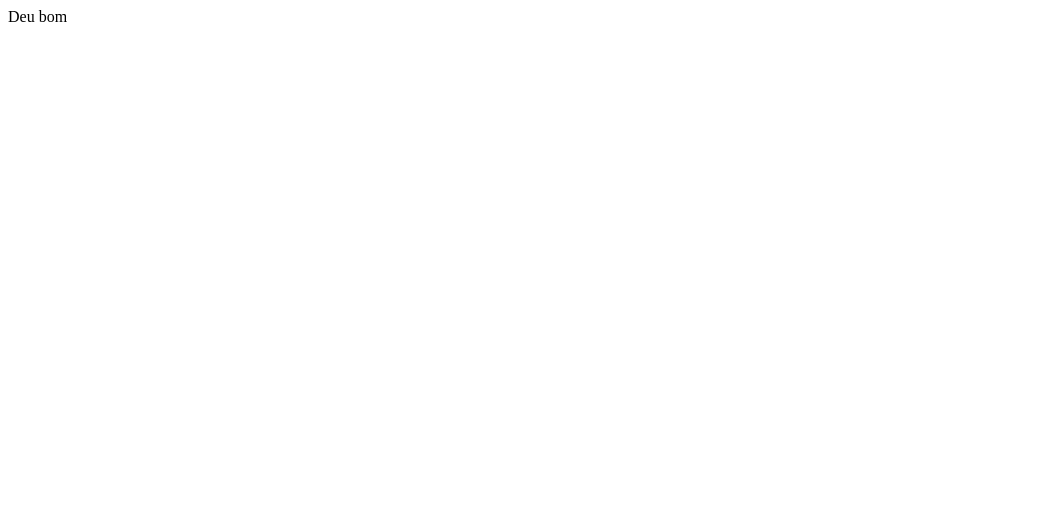
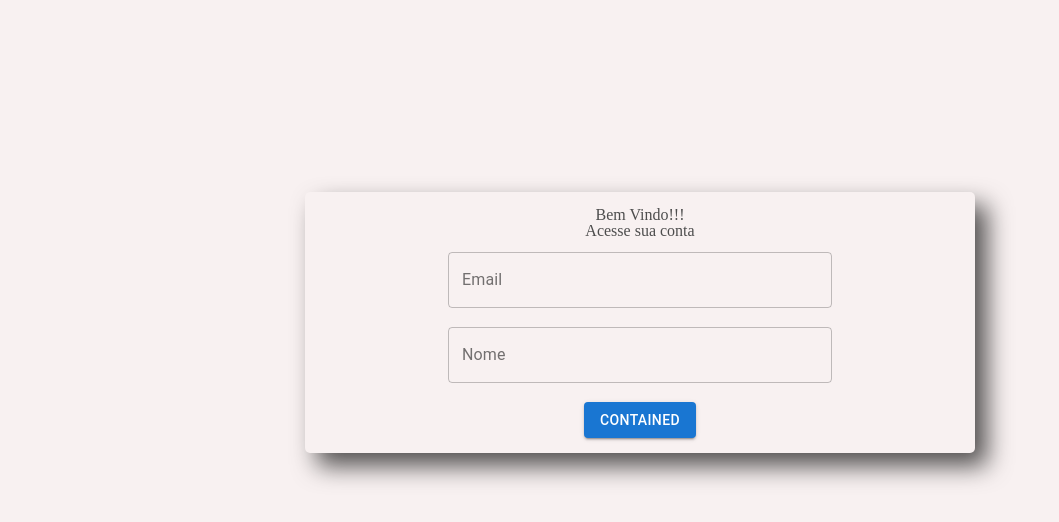
Before and after one commit to Dream-House-Grupo-9/Dream-House-web, a React (Create React App) app in the folder dream-house/: page / in a window 1280 px wide. Shown: the top 522 px of the page, without its empty margins (0-1059 px from the left). Built offline with nearby package versions, Linux system fonts and the light colour scheme.

Commit message:
Feature: importação da lib MUI, criação dos componentes do login

```diff
--- a/dream-house/package.json
+++ b/dream-house/package.json
@@ -3,6 +3,12 @@
   "version": "0.1.0",
   "private": true,
   "dependencies": {
+    "@emotion/react": "^11.9.0",
+    "@emotion/styled": "^11.8.1",
+    "@material-ui/core": "^4.12.4",
+    "@material/textfield": "^13.0.0",
+    "@mui/icons-material": "^5.6.0",
+    "@mui/material": "^5.6.0",
     "@testing-library/jest-dom": "^5.16.4",
     "@testing-library/react": "^12.1.4",
     "@testing-library/user-event": "^13.5.0",
--- a/dream-house/src/App.js
+++ b/dream-house/src/App.js
@@ -1,10 +1,13 @@
-
 import React from "react";
+import Login from "./pages/Login.jsx"
+import TextField from '@mui/material/TextField';
+import './styles/styles.css';
+import './styles/reset.css';
 
 function App() {
   return (
     <>
-      Deu bom
+      <Login/>
     </>
   );
 }
--- /dev/null
+++ b/dream-house/src/components/Box.jsx
@@ -0,0 +1,26 @@
+import React from "react";
+import TextField from "@material-ui/core/TextField";
+import Button from '@mui/material/Button';
+
+//Esse componente box vai servir como uma casca
+//Vc pode preencher ele com conteudo
+function Input(props) {
+    return (
+        <>
+            <div className="box">
+                <div className="text-container">
+                    <h1>Bem Vindo!!!</h1>
+                    <h3>Acesse sua conta</h3>
+                </div>
+                <div className="input-container">
+                    <TextField id="outlined-basic" className="dh-input" label="Email" variant="outlined" />
+                    <TextField id="outlined-basic" className="dh-input" label="Nome" variant="outlined" />
+                    <br />
+                    <Button className="dh-btn" variant="contained">Contained</Button>
+                </div>
+            </div>
+        </>
+    );
+}
+
+export default Input;
--- /dev/null
+++ b/dream-house/src/pages/Login.jsx
@@ -0,0 +1,13 @@
+import React, { useState } from "react";
+import Box from "../components/Box";
+import TextField from '@mui/material/TextField';
+
+function Login() {
+    return (
+        <>
+            <Box />
+        </>
+    );
+}
+
+export default Login;
--- /dev/null
+++ b/dream-house/src/styles/reset.css
@@ -0,0 +1,43 @@
+html, body, div, span, applet, object, iframe,
+h1, h2, h3, h4, h5, h6, p, blockquote, pre,
+a, abbr, acronym, address, big, cite, code,
+del, dfn, em, img, ins, kbd, q, s, samp,
+small, strike, b, sub, sup, tt, var,
+b, u, i, center,
+dl, dt, dd, ol, ul, li,
+fieldset, form, label, legend,
+table, caption, tbody, tfoot, thead, tr, th, td,
+article, aside, canvas, details, embed,
+figure, figcaption, footer, header, hgroup,
+menu, nav, output, ruby, section, summary,
+time, mark, audio, video {
+	margin: 0;
+	padding: 0;
+	border: 0;
+	font-size: 100%;
+	font: inherit;
+	vertical-align: baseline;
+}
+/* HTML5 display-role reset for older browsers */
+article, aside, details, figcaption, figure,
+footer, header, hgroup, menu, nav, section {
+	display: block;
+}
+body {
+	line-height: 1;
+}
+ol, ul {
+	list-style: none;
+}
+blockquote, q {
+	quotes: none;
+}
+blockquote:before, blockquote:after,
+q:before, q:after {
+	content: '';
+	content: none;
+}
+table {
+	border-collapse: collapse;
+	border-spacing: 0;
+}
--- /dev/null
+++ b/dream-house/src/styles/styles.css
@@ -0,0 +1,48 @@
+:root{
+    --bg-primary: #F8F1F1;
+    --color-primary: #E240D2;
+    --bg-primary-font: #4D4D4D;
+    --btn-secundary: #5740E2;
+}
+
+body{
+    background-color: var(--bg-primary);
+    color: var(--bg-primary-font);
+}
+
+.container{
+    width: 80%;
+    margin: auto;
+}
+
+.box{
+    padding: 10px;
+    width: 50%;
+    margin: auto;
+    margin-top: 15%;
+    padding: 15px;
+    border-radius: 5px;
+    box-shadow: 12px 13px 24px 0px rgba(0,0,0,0.67);
+    text-align: center;
+    color: var(--bg-primary-font);
+}
+
+.input-container{
+    width: auto;
+    margin:auto;
+}
+
+.text-container{
+    margin-bottom:2%;
+}
+
+.dh-input{
+    height: 45px;
+    width: 60%;
+    border-radius: 15px;
+    margin-bottom: 30px !important;
+}
+
+.dh-btn{
+    background-color: var(--color-primary);
+}
```
Also changed, not shown: dream-house/src/App.css (deleted, +0 -38 lines), 1 other file (tests, documents, lock files or other folders).
